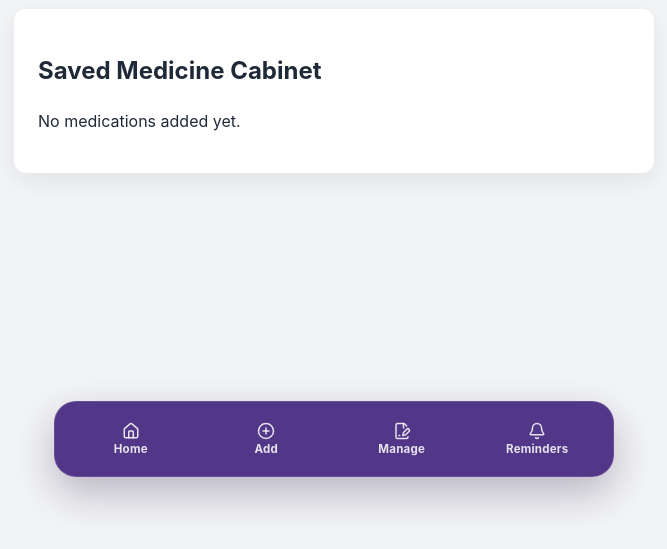
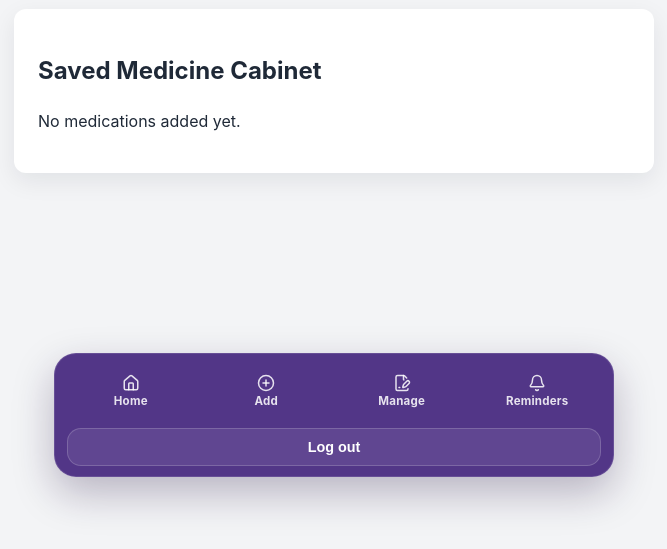
Before and after one commit to 442-spring-2026/G, a React (Vite) app: page /dashboard in a window 1280 px wide. Shown: the part 309-858 px from the top of the page, without its empty margins (306-973 px from the left). Built offline with nearby package versions, Linux system fonts and the light colour scheme; no server answers.

Commit message:
Added the logout button

```diff
--- a/src/App.css
+++ b/src/App.css
@@ -76,6 +76,30 @@ body {
 .navbar-link svg {
   display: block;
   flex-shrink: 0;
+}
+
+.navbar-logout {
+  width: 100%;
+  margin-top: 10px;
+  border: 1px solid rgba(255, 255, 255, 0.18);
+  border-radius: 14px;
+  padding: 10px 12px;
+  background: rgba(255, 255, 255, 0.08);
+  color: #ffffff;
+  font-size: 0.9rem;
+  font-weight: 700;
+  cursor: pointer;
+  transition: transform 160ms ease, background-color 160ms ease, color 160ms ease;
+}
+
+.navbar-logout:hover {
+  transform: translateY(-1px);
+  background: rgba(255, 255, 255, 0.16);
+}
+
+.navbar-logout:focus-visible {
+  outline: 2px solid #f5efff;
+  outline-offset: 2px;
 }
 
 
--- a/src/navbar.jsx
+++ b/src/navbar.jsx
@@ -1,7 +1,20 @@
-import { NavLink } from 'react-router-dom';
+import { useNavigate, NavLink } from 'react-router-dom';
+import { signOut } from "firebase/auth";
 import { Bell, FilePenLine, Home, PlusCircle } from 'lucide-react';
+import { auth } from "./firebase";
 
 const Navbar = () => {
+  const navigate = useNavigate();
+
+  const handleLogout = async () => {
+    try {
+      await signOut(auth);
+      navigate("/login", { replace: true });
+    } catch (error) {
+      console.error("Logout failed:", error);
+    }
+  };
+
   return (
     <nav className="app-navbar" aria-label="Primary">
       <div className="navbar-links">
@@ -26,6 +39,9 @@ const Navbar = () => {
           </NavLink>
         ))}
       </div>
+      <button type="button" className="navbar-logout" onClick={handleLogout}>
+        Log out
+      </button>
     </nav>
   );
 };
```
